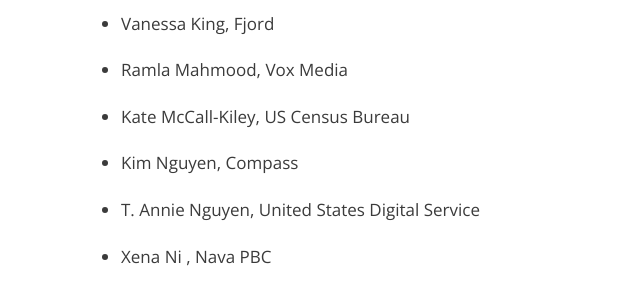
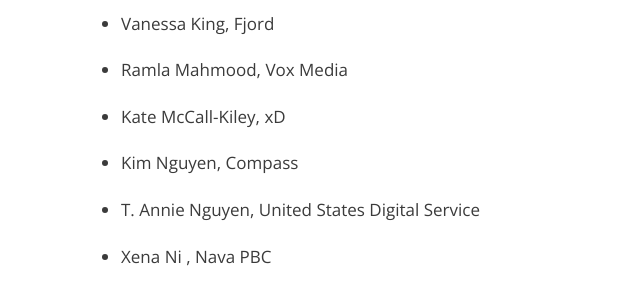
Before and after one commit to dcfemtech/dcfemtech.github.io, a Jekyll site: the page built from awards-2019-media.md, in a window 1280 px wide and 900 px high, scrolled down 3069 px. Shown: the part 155-449 px from the top of the window, without its empty margins (119-759 px from the left). Built offline with Jekyll 4.4.1, drawn with Linux system fonts in a browser that asks for light colours.

Commit message:
Update on press release

```diff
--- a/awards-2019-media.md
+++ b/awards-2019-media.md
@@ -99,7 +99,7 @@
 
 * Ramla Mahmood, Vox Media
 
-* Kate McCall-Kiley, US Census Bureau
+* Kate McCall-Kiley, xD
 
 * Kim Nguyen, Compass
 
```
